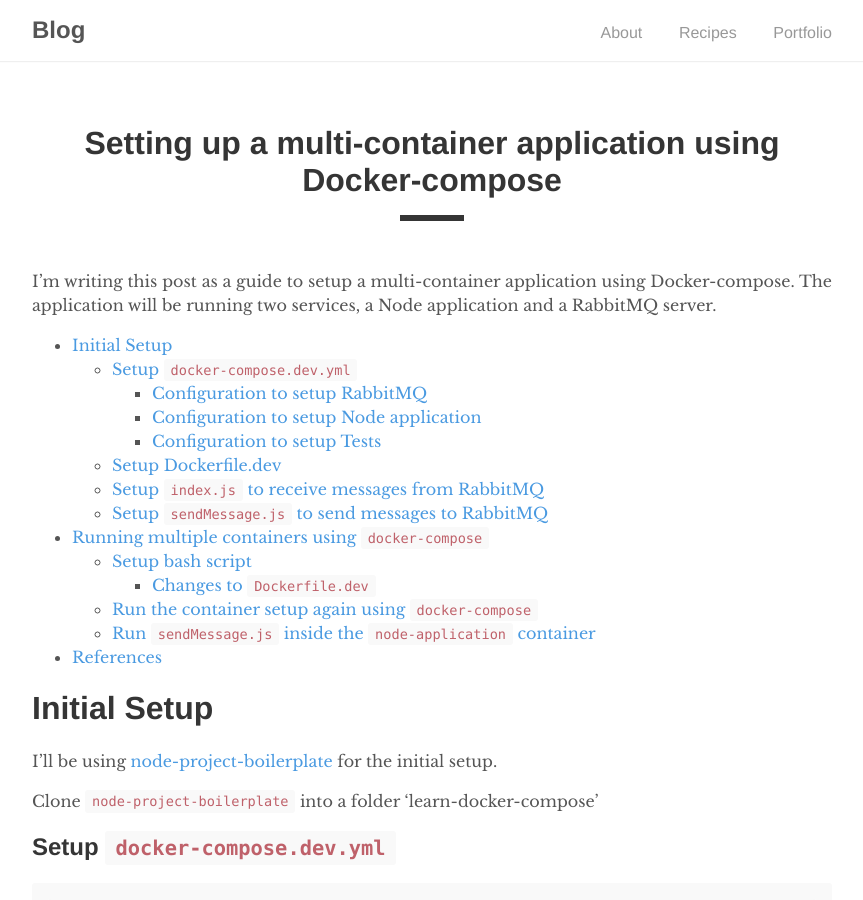
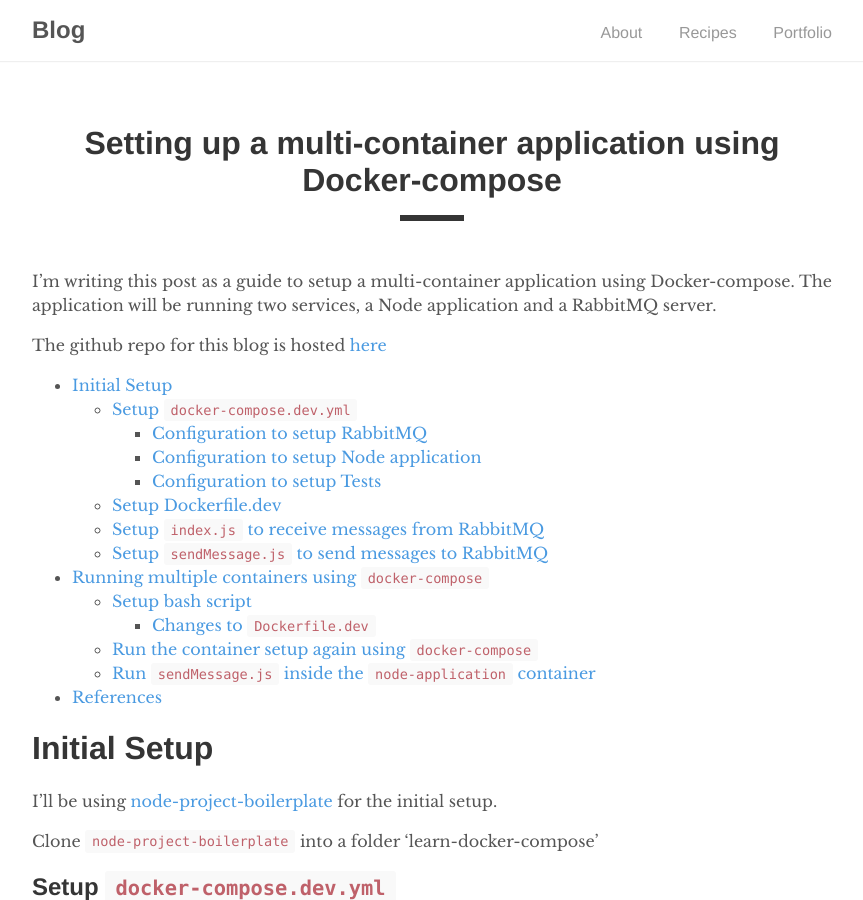
Before and after one commit to dsinecos/dsinecos.github.io, a Jekyll site: the page built from _posts/2018-11-02-Multi-container-application-using-docker-compose.md, in a window 1280 px wide and 900 px high. Shown: the whole window, without its empty margins (208-1071 px from the left). Built offline with Jekyll 4.4.1, drawn with Linux system fonts in a browser that asks for light colours.

Commit message:
update blog

```diff
--- a/_posts/2018-11-02-Multi-container-application-using-docker-compose.md
+++ b/_posts/2018-11-02-Multi-container-application-using-docker-compose.md
@@ -5,6 +5,8 @@ categories: blog
 ---
 
 I'm writing this post as a guide to setup a multi-container application using Docker-compose. The application will be running two services, a Node application and a RabbitMQ server.
+
+The github repo for this blog is hosted [here](https://github.com/dsinecos/learn-docker-compose)
 
 - [Initial Setup](#initial-setup)
     - [Setup `docker-compose.dev.yml`](#setup-docker-composedevyml)
```
